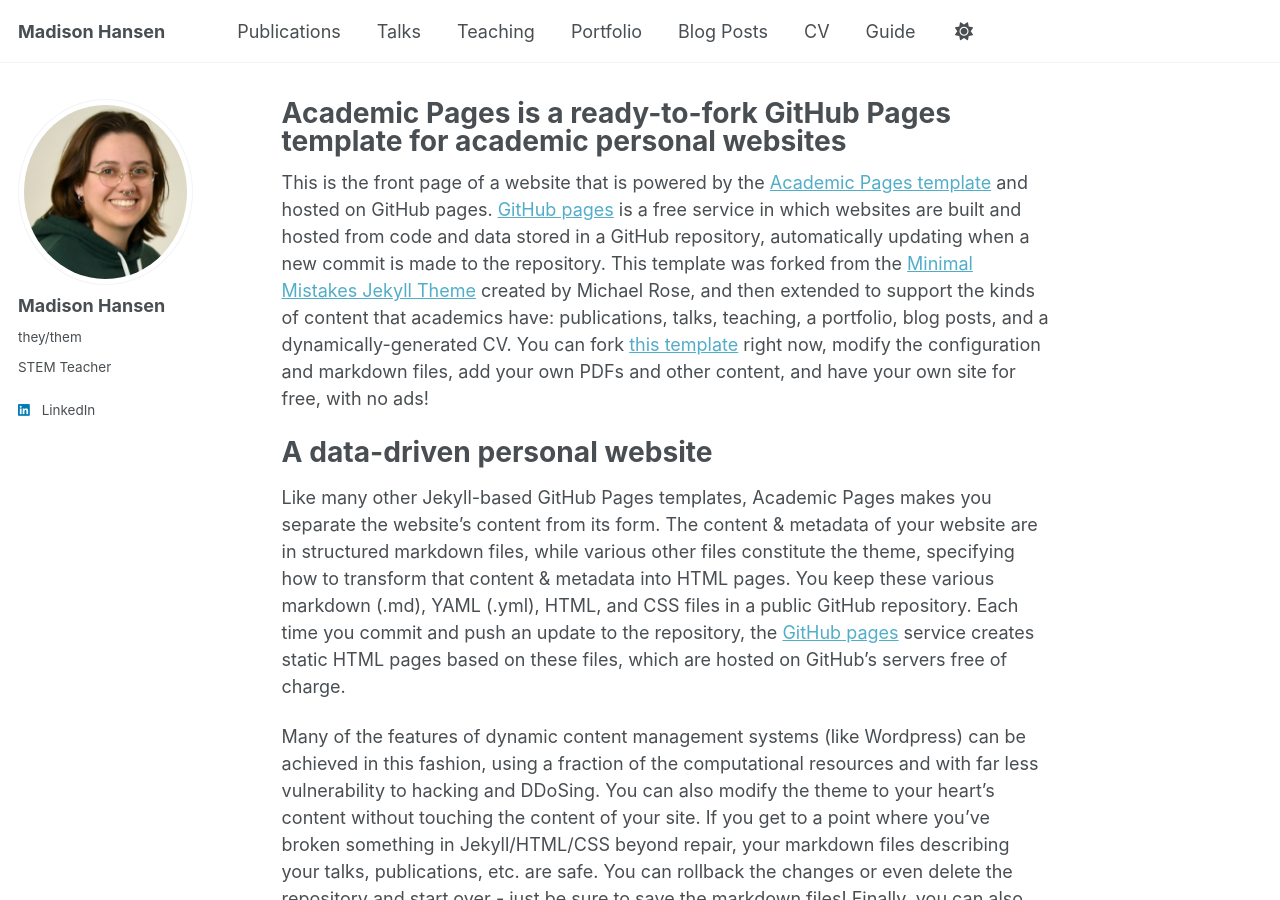
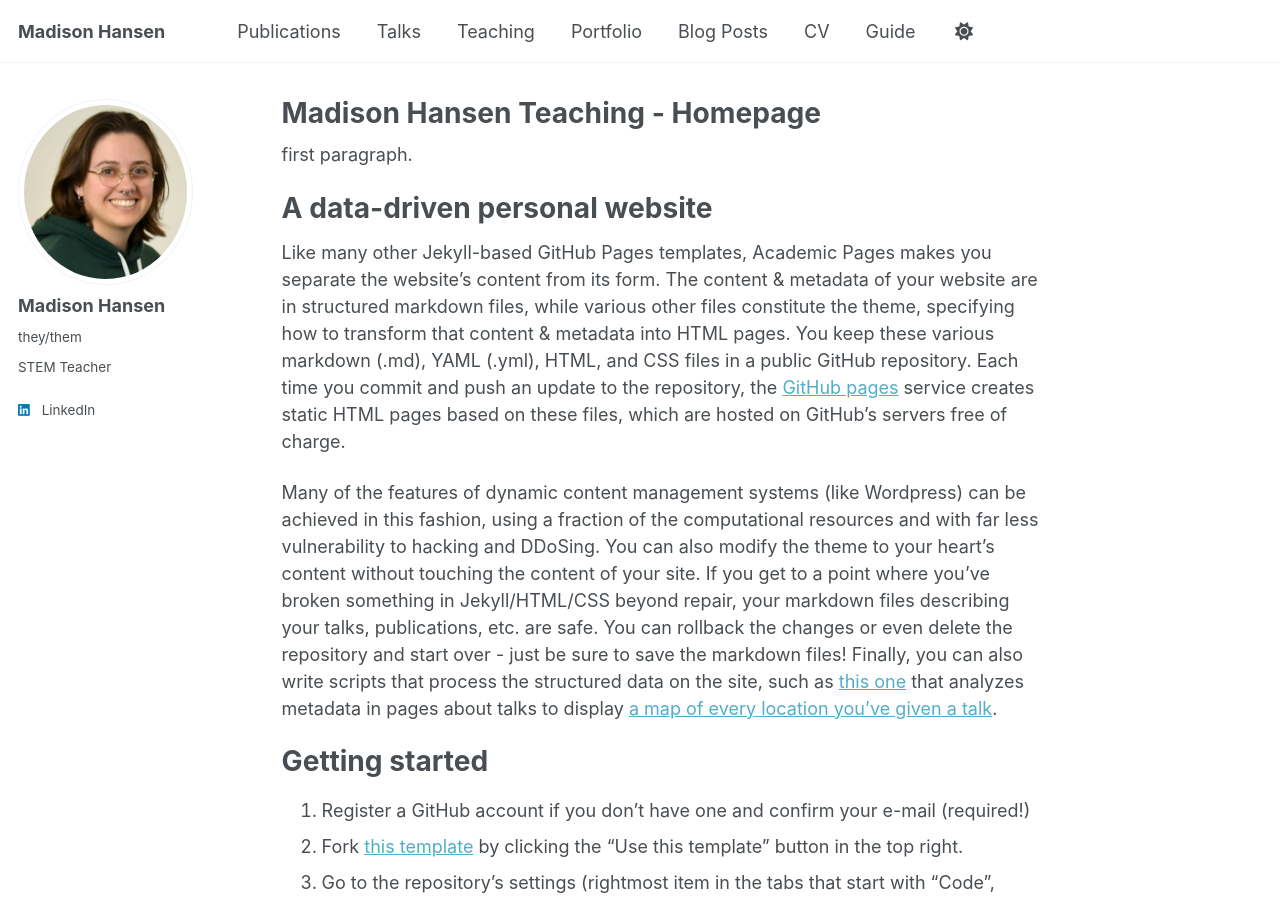
Before and after one commit to hansen-teaching/hansen-teaching.github.io, a Jekyll site: the page built from _pages/about.md, in a window 1280 px wide and 900 px high. Built offline with Jekyll 4.4.1, drawn with Linux system fonts in a browser that asks for light colours.

Commit message:
Update about.md

```diff
--- a/_pages/about.md
+++ b/_pages/about.md
@@ -1,13 +1,13 @@
 ---
 permalink: /
-title: "Academic Pages is a ready-to-fork GitHub Pages template for academic personal websites"
+title: "Madison Hansen Teaching - Homepage"
 author_profile: true
 redirect_from:
   - /about/
   - /about.html
 ---
 
-This is the front page of a website that is powered by the [Academic Pages template](https://github.com/academicpages/academicpages.github.io) and hosted on GitHub pages. [GitHub pages](https://pages.github.com) is a free service in which websites are built and hosted from code and data stored in a GitHub repository, automatically updating when a new commit is made to the repository. This template was forked from the [Minimal Mistakes Jekyll Theme](https://mmistakes.github.io/minimal-mistakes/) created by Michael Rose, and then extended to support the kinds of content that academics have: publications, talks, teaching, a portfolio, blog posts, and a dynamically-generated CV. You can fork [this template](https://github.com/academicpages/academicpages.github.io) right now, modify the configuration and markdown files, add your own PDFs and other content, and have your own site for free, with no ads!
+first paragraph.
 
 A data-driven personal website
 ======
```
